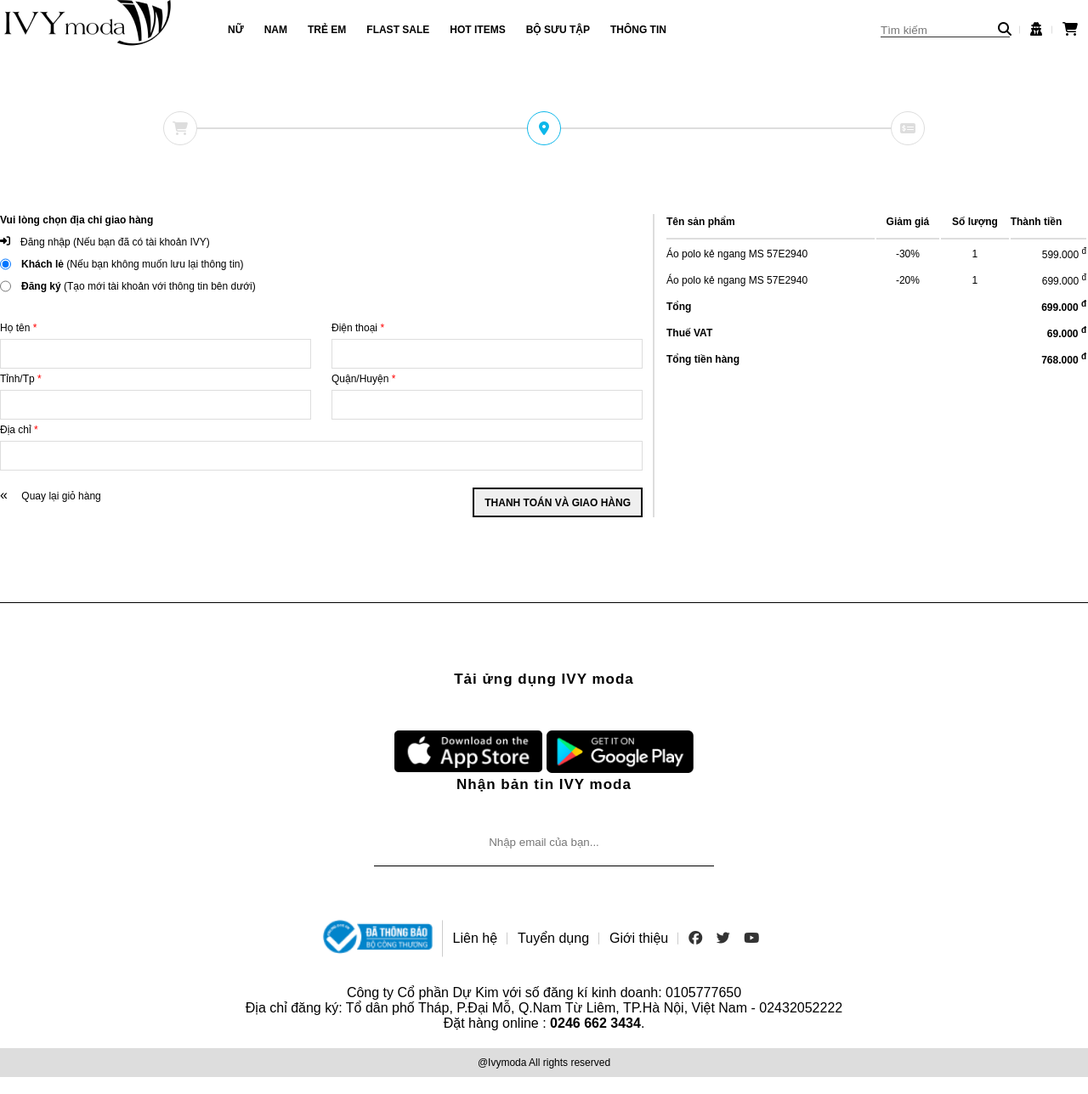
After one commit to ngaygiongto/IVY_PROJECT, a PHP site: page /delivery.html in a window 1280 px wide. The commit adds this page. Shown: the whole page at 85% size. Run offline with PHP 8.4, Linux system fonts and the light colour scheme; some libraries are stand-ins or nearby versions.

Commit message:
frontend

```diff
--- /dev/null
+++ b/giaodien/delivery.html
@@ -0,0 +1,206 @@
+<!DOCTYPE html>
+<html lang="en">
+<head>
+    <meta charset="UTF-8">
+    <meta http-equiv="X-UA-Compatible" content="IE=edge">
+    <script src="https://kit.fontawesome.com/1147679ae7.js" crossorigin="anonymous"></script>
+    <meta name="viewport" content="width=device-width, initial-scale=1.0">
+    <link rel="stylesheet" href="./style.css">
+    <title>Document</title>
+</head>
+
+<body>
+<header>
+    <div class="logo">
+        <img src="/giaodien/images/logo.png" alt="">
+    </div>
+    <div class="menu">
+        <li><a href="">NỮ</a>
+            <ul class="sub-menu">
+                <li><a href="">Hàng mới về</a></li>
+                <li><a href="">Collection</a></li>
+                <li><a href="">Áo</a></li>
+                <ul>
+                    <li><a href="">Áo sơ mi</a></li>
+                    <li><a href="">Áo thun</a></li>
+                    <li><a href="">Áo Vest</a></li>
+                    <li><a href="">Áo Khoác</a></li>
+                    <li><a href="">Áo Len</a></li>
+                </ul>
+        </li>
+        <li><a href="">Quần</a>
+            <ul>
+                <li><a href="">Quần jean</a></li>
+                <li><a href="">Quần lửng</a></li>
+                <li><a href="">Quần dài</a></li>
+            </ul>
+        </li>
+        </ul>
+        </li>
+        <li><a href="">NAM</a></li>
+        <li><a href="">TRẺ EM</a></li>
+        <li><a href="">FLAST SALE</a></li>
+        <li><a href="">HOT ITEMS</a></li>
+        <li><a href="">BỘ SƯU TẬP</a></li>
+        <li><a href="">THÔNG TIN</a></li>
+    </div>
+    <div class="others">
+        <li><input placeholder="Tìm kiếm" type="text"><i class="fas fa-search"></i></li>
+        <li><a class="fa fa-user-secret" href=""></a></li>
+        <li><a class="fa fa-shopping-cart" href=""></a></li>
+    </div>
+</header>
+
+
+    <!-- Delivery -->
+<section class="delivery">
+    <div class="container">
+        <div class="delivery-top-wrap">
+            <div class="delivery-top">
+                <div class="delivery-top-delivery delivery-top-item">
+                    <i class="fas fa-shopping-cart"></i>
+                </div>
+                <div class="delivery-top-address delivery-top-item">
+                    <i class="fas fa-map-marker-alt"></i>
+                </div>
+                <div class="delivery-top-payment delivery-top-item">
+                    <i class="fas fa-money-check-alt"></i>
+                </div>
+            </div>
+        </div>
+    </div>
+    <div class="container">
+        <div class="delivery-content row">
+            <div class="delivery-content-left">
+                <p>Vui lòng chọn địa chỉ giao hàng</p>
+                <div class="delivery-content-left-dangnhap row">
+                    <i class="fas fa-sign-in-alt"></i>
+                    <p>Đăng nhập (Nếu bạn đã có tài khoản IVY)</p>
+                </div>
+                <div class="delivery-content-left-khachle row">
+                    <input checked name="loaikhach" type="radio">
+                    <p> <span style="font-weight: bold;">Khách lẻ</span> (Nếu bạn không muốn lưu lại thông tin)</p>
+                </div>
+                <div class="delivery-content-left-dangky row">
+                    <input name="loaikhach" type="radio">
+                    <p> <span style="font-weight: bold;">Đăng ký</span> (Tạo mới tài khoản với thông tin bên dưới)</p>
+                </div>
+                <div class="delivery-content-left-input-top row">
+                    <div class="delivery-content-left-input-top-item">
+                        <label for="">Họ tên <span style="color: red;">*</span></label>
+                        <input type="text">
+                    </div>
+                    <div class="delivery-content-left-input-top-item">
+                        <label for="">Điện thoại <span style="color: red;">*</span></label>
+                        <input type="text">
+                    </div>
+                    <div class="delivery-content-left-input-top-item">
+                        <label for="">Tỉnh/Tp <span style="color: red;">*</span></label>
+                        <input type="text">
+                    </div>
+                    <div class="delivery-content-left-input-top-item">
+                        <label for="">Quận/Huyện <span style="color: red;">*</span></label>
+                        <input type="text">
+                    </div>
+                </div>
+                <div class="delivery-content-left-input-bottom">
+                    <label for="">Địa chỉ <span style="color: red;">*</span></label>
+                    <input type="text">
+                </div>
+                <div class="delivery-content-left-button row">
+                    <a href=""><span>&#171;</span> <p>Quay lại giỏ hàng</p></a>
+                    <button><p style="font-weight: bold;">THANH TOÁN VÀ GIAO HÀNG</p></button>
+                </div>
+            </div>
+            <div class="delivery-content-right">
+                <table>
+                    <tr>
+                        <th>Tên sản phẩm</th>
+                        <th>Giảm giá</th>
+                        <th>Số lượng</th>
+                        <th>Thành tiền</th>
+                    </tr>
+                    <tr>
+                        <td>Áo polo kẻ ngang MS 57E2940</td>
+                        <td>-30%</td>
+                        <td>1</td>
+                        <td>599.000 <sup>đ</sup></td>
+                    </tr>
+                    <tr>
+                        <td>Áo polo kẻ ngang MS 57E2940</td>
+                        <td>-20%</td>
+                        <td>1</td>
+                        <td>699.000 <sup>đ</sup></td>
+                    </tr>
+                    <tr>
+                        <td style="font-weight: bold;" colspan="3">Tổng</td>
+                        <td style="font-weight: bold;"><p>699.000 <sup>đ</sup></p></td>
+                    </tr>
+                    <tr>
+                        <td style="font-weight: bold;" colspan="3">Thuế VAT</td>
+                        <td style="font-weight: bold;"><p>69.000 <sup>đ</sup></p>
+                        </td>
+                    </tr>
+                    <tr>
+                        <td style="font-weight: bold;" colspan="3">Tổng tiền hàng</td>
+                        <td style="font-weight: bold;"><p>768.000 <sup>đ</sup></p>
+                        </td>
+                    </tr>
+                </table>
+            </div>
+        </div>
+    </div>
+</section>
+
+<!-- footer -->
+<footer>
+    <section class="app-container">
+        <p>Tải ửng dụng IVY moda</p>
+        <div class="app-google">
+            <img src="./images/appstore.png">
+            <img src="./images/googleplay.png">
+            <p>Nhận bản tin IVY moda</p>
+            <input type="text" placeholder="Nhập email của bạn...">
+        </div>
+    </section>
+
+    <div class="footer-top">
+        <li><a href=""><img src="./images/dathongbao.png"></a></li>
+        <li><a href="">Liên hệ</a></li>
+        <li><a href="">Tuyển dụng</a></li>
+        <li><a href="">Giới thiệu</a></li>
+        <li>
+            <a href="" class="fab fa-facebook"></a>
+            <a href="" class="fab fa-twitter"></a>
+            <a href="" class="fab fa-youtube"></a>
+        </li>
+    </div>
+    <div class="footer-center">
+        <p>
+            Công ty Cổ phần Dự Kim với số đăng kí kinh doanh: <span> 0105777650</span> <br>
+            Địa chỉ đăng ký: Tổ dân phố Tháp, P.Đại Mỗ, Q.Nam Từ Liêm, TP.Hà Nội, Việt Nam - 02432052222 <br>
+            Đặt hàng online : <b>0246 662 3434</b>.
+        </p>
+    </div>
+    <div class="footer-bottom">
+        @Ivymoda All rights reserved
+    </div>
+</footer>
+</body>
+
+<script>
+    const header = document.querySelector("header")
+    window.addEventListener("scroll", function () {
+        x = window.pageYOffset
+        console.log(x)
+        if (x > 0) {
+            header.classList.add("sticky")
+        }
+        else {
+            header.classList.remove("sticky")
+        }
+    })
+
+</script>
+
+</html>
--- a/giaodien/style.css
+++ b/giaodien/style.css
@@ -677,3 +677,251 @@ footer {
 .cart-content-right-dangnhap p:last-child {
     padding: 12px;
 }
+
+/* --------------------------Delivery-------------------------- */
+.delivery {
+    padding: 100px 0;
+}
+.delivery-top-wrap {
+    display: flex;
+    justify-content: center;
+    align-items: center;
+}
+.delivery-top {
+    height: 2px;
+    width: 70%;
+    background-color: #dddddd;
+    display: flex;
+    justify-content: space-between;
+    align-items: center;
+    margin: 50px 0 100px;
+}
+.delivery-top-item {
+    width: 40px;
+    height: 40px;
+    border-radius: 50%;
+    border: 1px solid #dddddd;
+    display: flex;
+    align-items: center;
+    justify-content: center;
+    background-color: #fff;
+}
+.delivery-top-item i {
+    color: #dddddd;
+}
+.delivery-top-address {
+    border: 1px solid #0DB7EA;
+}
+.delivery-top-address i {
+    color: #0DB7EA;
+}
+.delivery-content-left {
+    width: 60%;
+    padding-right: 12px;
+}
+.delivery-content-left p {
+    font-size: 12px;
+}
+.delivery-content-left label {
+    font-size: 12px;
+    margin-bottom: 6px;
+    display: block;
+}
+.delivery-content-left > p {
+    font-weight: bold;
+}
+.delivery-content-left-dangnhap {
+    margin-top: 12px;
+}
+.delivery-content-left-dangnhap i {
+    font-size: 12px;
+    margin-right: 12px;
+}
+.delivery-content-left-khachle {
+    margin: 12px 0;
+}
+.delivery-content-left-khachle input {
+    margin-right: 12px;
+}
+.delivery-content-left-dangky {
+    margin-bottom: 30px;
+}
+.delivery-content-left-dangky input {
+    margin-right: 12px;
+}
+.delivery-content-left-input-top {
+    justify-content: space-between;
+}
+.delivery-content-left-input-top-item {
+    width: calc(50% - 12px);
+    padding-top: 5px;
+}
+.delivery-content-left-input-top-item input {
+    width: 100%;
+    height: 35px;
+    border: 1px solid #dddddd;
+    padding-left: 6px;
+}
+.delivery-content-left-input-bottom{
+    padding-top: 5px;
+}
+.delivery-content-left-input-bottom input {
+    width: 100%;
+    height: 35px;
+    border: 1px solid #dddddd;
+    padding-left: 6px;
+}
+.delivery-content-left-button p {
+    display: inline-block;
+    font-size: 12px;
+}
+.delivery-content-left-button span {
+    margin-right: 12px;
+}
+.delivery-content-left-button {
+    justify-content: space-between;
+    padding-top: 20px;
+}
+.delivery-content-left-button button {
+    height: 35px;
+    border: 2px solid black;
+    padding: 6px 12px;
+    cursor: pointer;
+    transition: all 0.3s ease;
+}
+.delivery-content-left-button button:hover {
+    background-color: black;
+    color: #fff;
+}
+
+.delivery-content-right {
+    width: 40%;
+    padding-left: 12px;
+    border-left: 2px solid #dddddd;
+    height: auto;
+}
+.delivery-content-right table {
+    width: 100%;
+    font-size: 12px;
+    text-align: center;
+}
+.delivery-content-right table tr th:first-child {
+    text-align: left;
+}
+.delivery-content-right table tr th {
+    padding-bottom: 12px;
+    border-bottom: 2px solid #dddddd;
+}
+.delivery-content-right table tr th:last-child {
+    text-align: left;
+}
+.delivery-content-right table tr td {
+    padding: 6px 0;
+}
+.delivery-content-right table tr:nth-child(4) {
+    border-top: 2px solid #dddddd;
+}
+.delivery-content-right table tr td:last-child {
+    text-align: right;
+}
+.delivery-content-right table tr td:first-child {
+    text-align: left;
+}
+
+
+
+/* -------------------------pAYMENT---------------------------- */
+
+.payment {
+    padding: 100px 0;
+}
+.payment-top-wrap {
+    display: flex;
+    justify-content: center;
+    align-items: center;
+}
+.payment-top {
+    height: 2px;
+    width: 70%;
+    background-color: #dddddd;
+    display: flex;
+    justify-content: space-between;
+    align-items: center;
+    margin: 50px 0 100px;
+}
+.payment-top-item {
+    width: 40px;
+    height: 40px;
+    border-radius: 50%;
+    border: 1px solid #dddddd;
+    display: flex;
+    align-items: center;
+    justify-content: center;
+    background-color: #fff;
+}
+.payment-top-item i {
+    color: #dddddd;
+}
+.payment-top-payment {
+    border: 1px solid #0DB7EA;
+}
+.payment-top-payment i {
+    color: #0DB7EA;
+}
+.payment-content-left {
+    width: 60%;
+}
+.payment-content-right {
+    width: 40%;
+    border-left: 2px solid #ddd;
+    padding-left: 12px;
+}
+.payment-content-left p,label {
+    font-size: 12px;
+}
+.payment-content-right-button {
+    display: flex;
+    padding: 12px 0;
+    border-bottom: 1px dashed #dddddd;
+}
+.payment-content-right-button input {
+    height: 30px;
+    width: 12px 0;
+    margin-right: 100px;
+    padding-left: 12px;
+}
+.payment-content-right-button button {
+    height: 30px;
+    width: 100px;
+    background-color: black;
+    color: white;
+    border: none;
+    cursor: pointer;
+}
+.payment-content-right-mnv {
+    margin-top: 20px;
+}
+.payment-content-right-mnv select {
+    height: 30px;
+    width: 100%;
+    color: #75758A;
+    padding-left: 12px;
+}
+.payment-content-right-payment {
+    margin-top: 50px;
+    align-items: center;
+    text-align: center;
+}
+.payment-content-right-payment button {
+    height: 35px;
+    padding: 0 20px;
+    font-size: 12px;
+    color: black;
+    cursor: pointer;
+    transition: all 0.3s ease;
+    border: 2px solid black;
+}
+.payment-content-right-payment button:hover {
+    background-color: black;
+    color: #fff;
+}
```
Also changed, not shown: giaodien/payment.html (added, +185 -0 lines), giaodien/images/mastercard.png (added), giaodien/images/visa.png (added).
